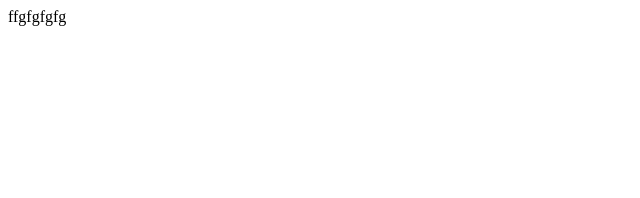
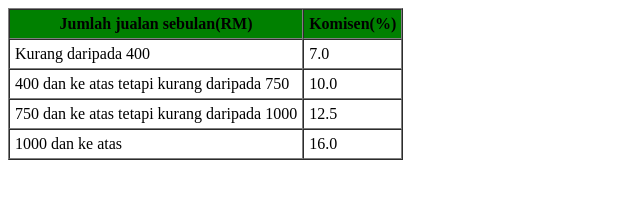
Before and after one commit to Anythingt1/Anythingt1.github.io, a plain HTML site: page index.html in a window 1280 px wide. Shown: the whole page, without its empty margins (0-640 px from the left). Drawn offline with Linux system fonts and the light colour scheme.

Commit message:
Update index.html

```diff
--- a/index.html
+++ b/index.html
@@ -1 +1,31 @@
-ffgfgfgfg
+<!DOCTYPE html>
+<html lang="en">
+<body>
+    <table border="1" cellspacing="0" cellpadding="5">
+        <thead>
+            <tr style="background-color: green; color: black;">
+                <th>Jumlah jualan sebulan(RM)</th>
+                <th>Komisen(%)</th>
+            </tr>
+        </thead>
+        <tbody>
+            <tr>
+                <td>Kurang daripada 400</td>
+                <td>7.0</td>
+            </tr>
+            <tr>
+                <td>400 dan ke atas tetapi kurang daripada 750</td>
+                <td>10.0</td>
+            </tr>
+            <tr>
+                <td>750 dan ke atas tetapi kurang daripada 1000</td>
+                <td>12.5</td>
+            </tr>
+            <tr>
+                <td>1000 dan ke atas</td>
+                <td>16.0</td>
+            </tr>
+        </tbody>
+    </table>
+</body>
+</html>
```
